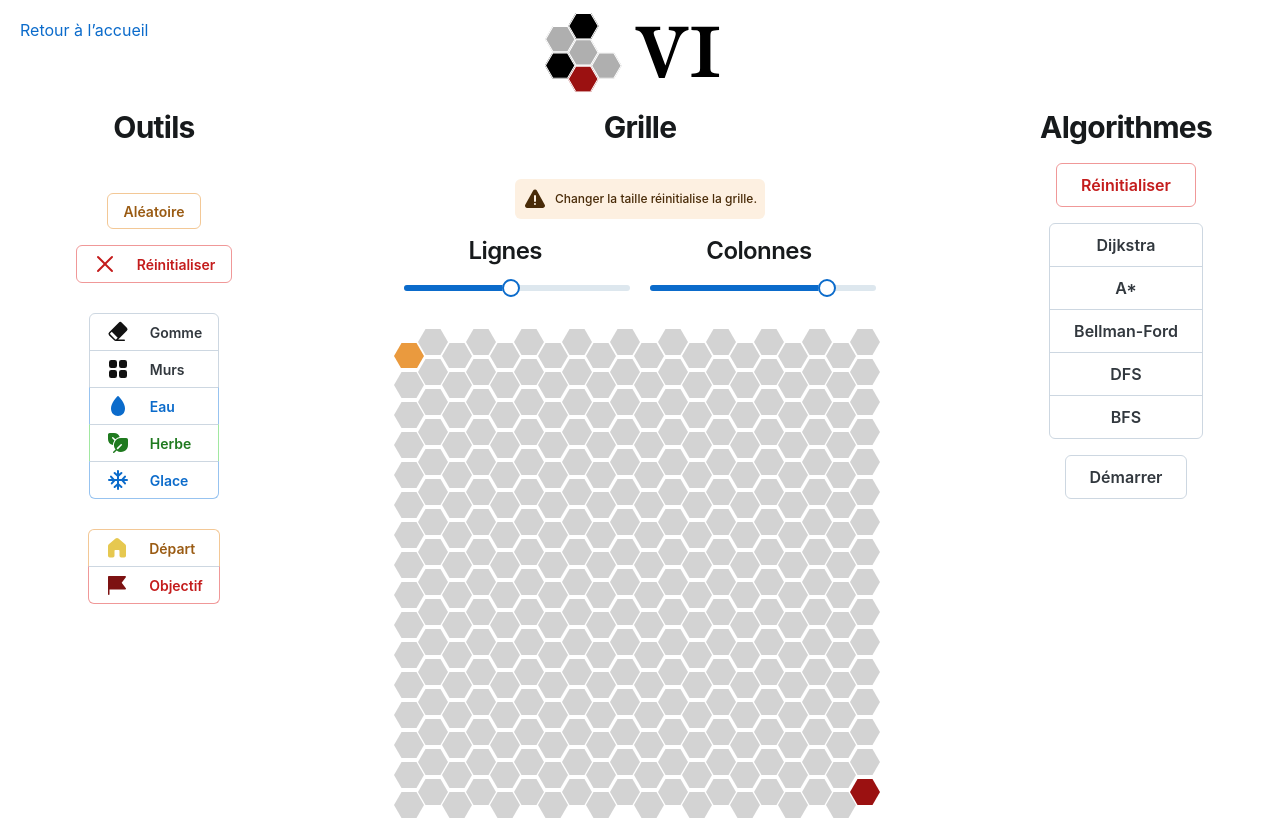
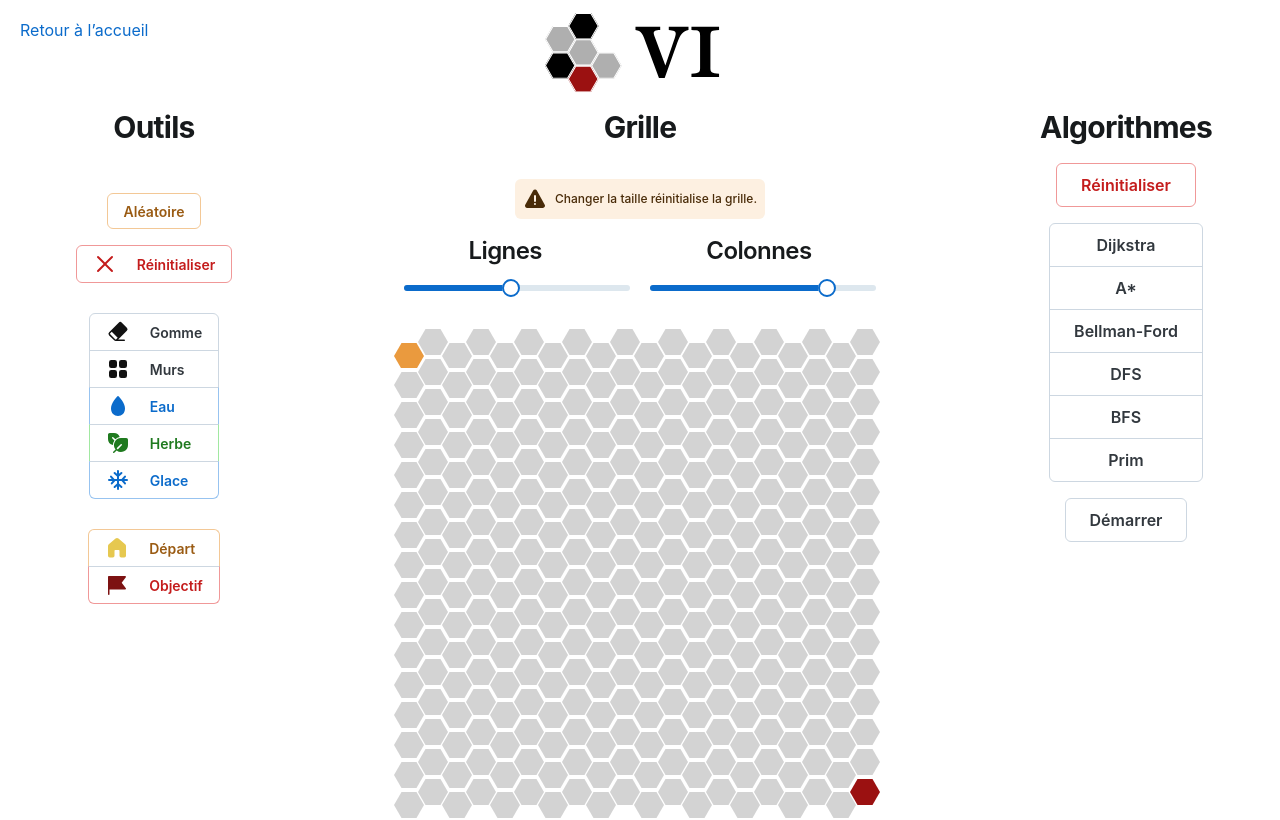
Before and after one commit to 444chak/VI, a Next.js app in the folder front-js/: page /home in a window 1280 px wide. Shown: the top 820 px of the page. Built offline with nearby package versions, Linux system fonts and the light colour scheme.

Commit message:
Add prim in page.tsx

```diff
--- a/front-js/src/app/home/page.tsx
+++ b/front-js/src/app/home/page.tsx
@@ -801,6 +801,14 @@ export default function Home() {
                   onClick: () =>
                     setActiveAlgorithmIntermediary(ALGORITHM_PATHS.BFS),
                 },
+                {
+                  color: "neutral" as const,
+                  label: ALGORITHM_LABELS.PRIM,
+                  tooltip: TOOLTIPS.PRIM,
+                  slug: ALGORITHM_PATHS.PRIM,
+                  onClick: () =>
+                    setActiveAlgorithmIntermediary(ALGORITHM_PATHS.PRIM),
+                },
               ].map((buttonProps, index) => (
                 <Tooltip
                   title={buttonProps.tooltip ? buttonProps.tooltip : ""}
```
